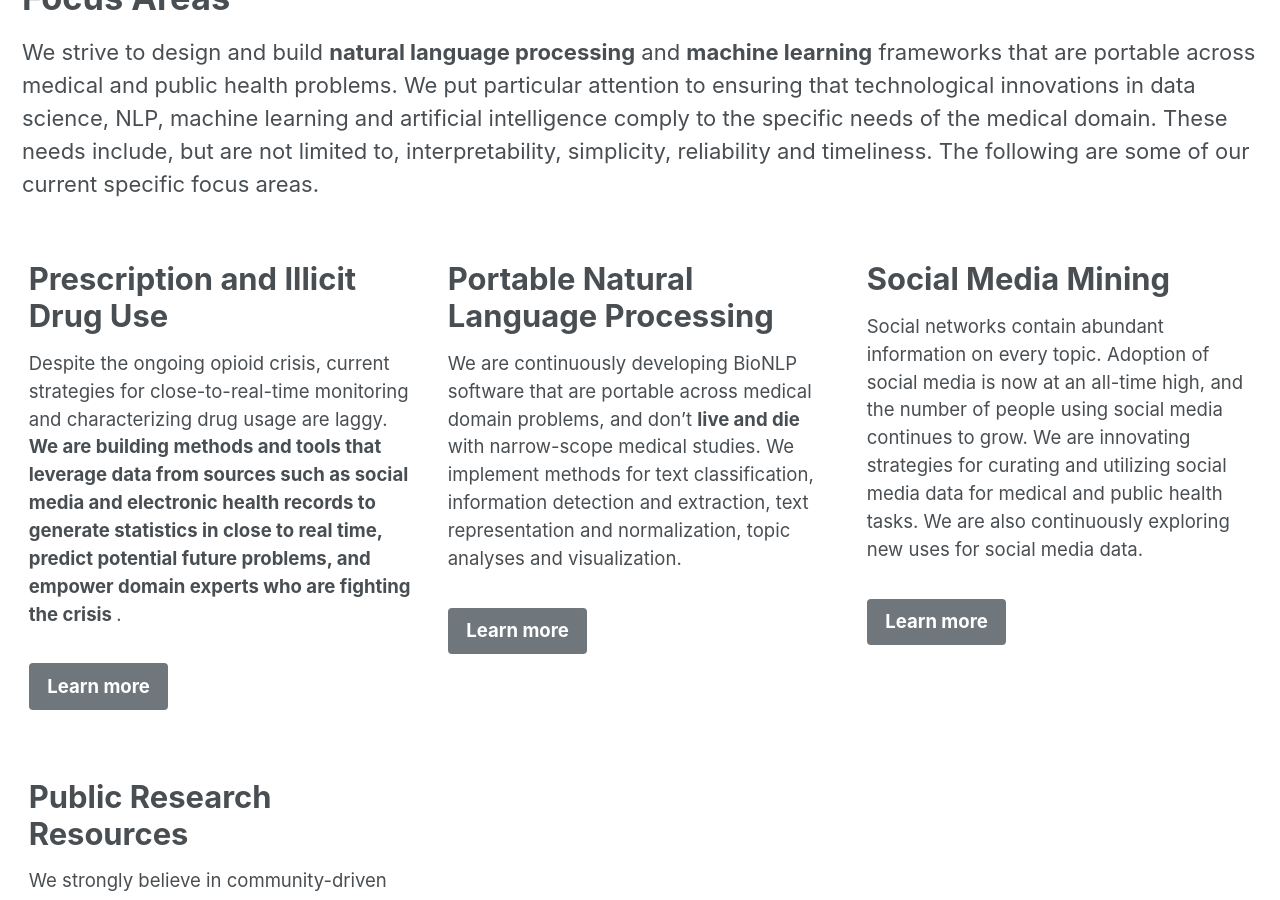
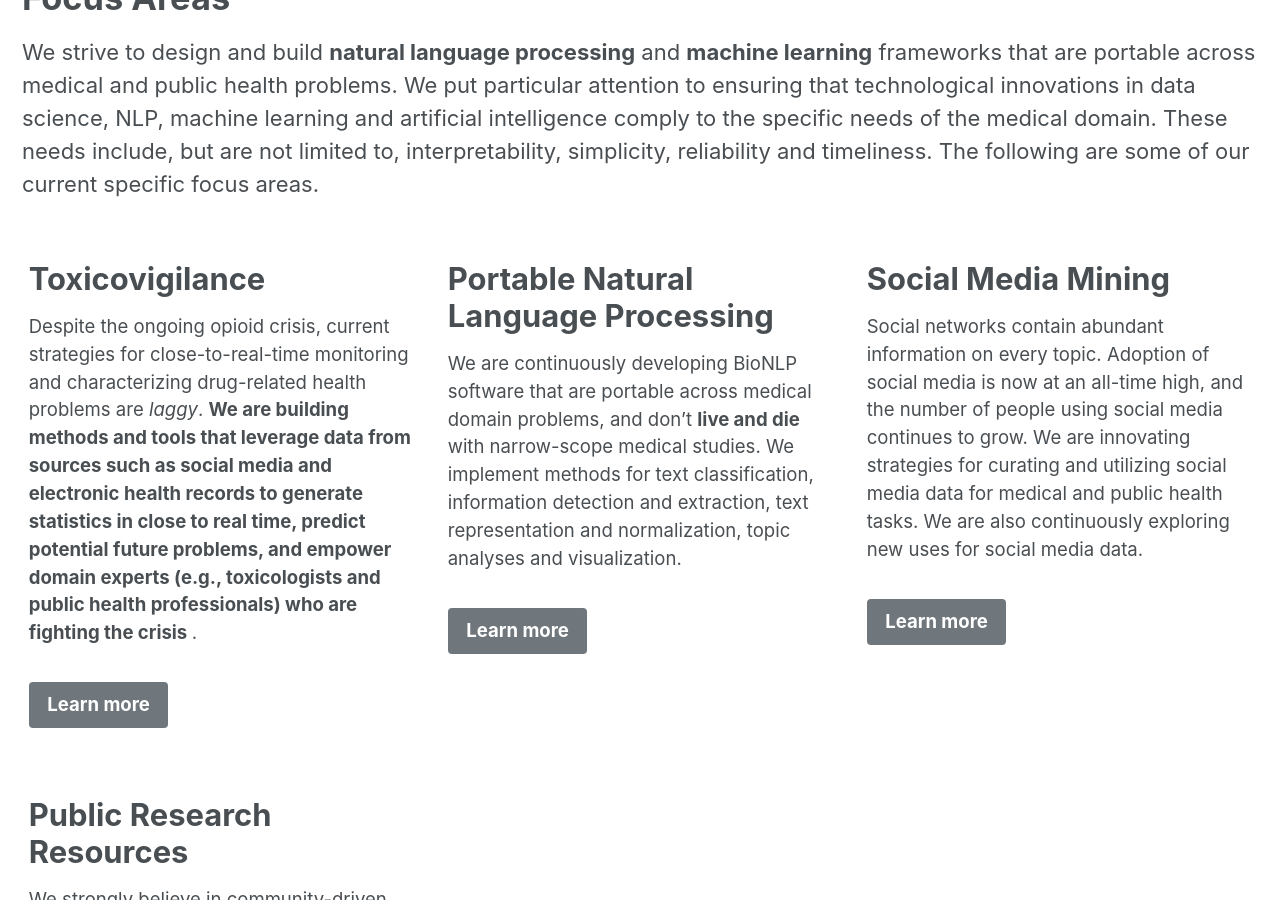
Before and after one commit to sarkerlab/Website, a Jekyll site: the page built from index.md, in a window 1280 px wide and 900 px high, scrolled down 942 px. Built offline with Jekyll 4.4.1, drawn with Linux system fonts in a browser that asks for light colours; cached includes are drawn as plain includes; nearby versions of some CDN libraries.

Commit message:
Update index.md

```diff
--- a/index.md
+++ b/index.md
@@ -27,9 +27,9 @@ excerpt: >
 feature_row:
   - #image_path: /assets/images/mm-customizable-feature.png
     alt: "customizable"
-    title: "Prescription and Illicit Drug Use"
-    excerpt: "Despite the ongoing opioid crisis, current strategies for close-to-real-time monitoring and characterizing drug usage are laggy. <b>We are building methods and tools that leverage data from sources such as social media and electronic health records to generate statistics in close to real time, predict potential future problems, and empower domain experts who are fighting the crisis </b>."
-    url: "https://sarkerlab.org/drug_abuse/"
+    title: "Toxicovigilance"
+    excerpt: "Despite the ongoing opioid crisis, current strategies for close-to-real-time monitoring and characterizing drug-related health problems are <i>laggy</i>. <b>We are building methods and tools that leverage data from sources such as social media and electronic health records to generate statistics in close to real time, predict potential future problems, and empower domain experts (e.g., toxicologists and public health professionals) who are fighting the crisis </b>."
+    url: "https://sarkerlab.org/toxicovigilance/"
     btn_class: "btn--primary"
     btn_label: "Learn more"
   - #image_path: /assets/images/mm-customizable-feature.png
```
